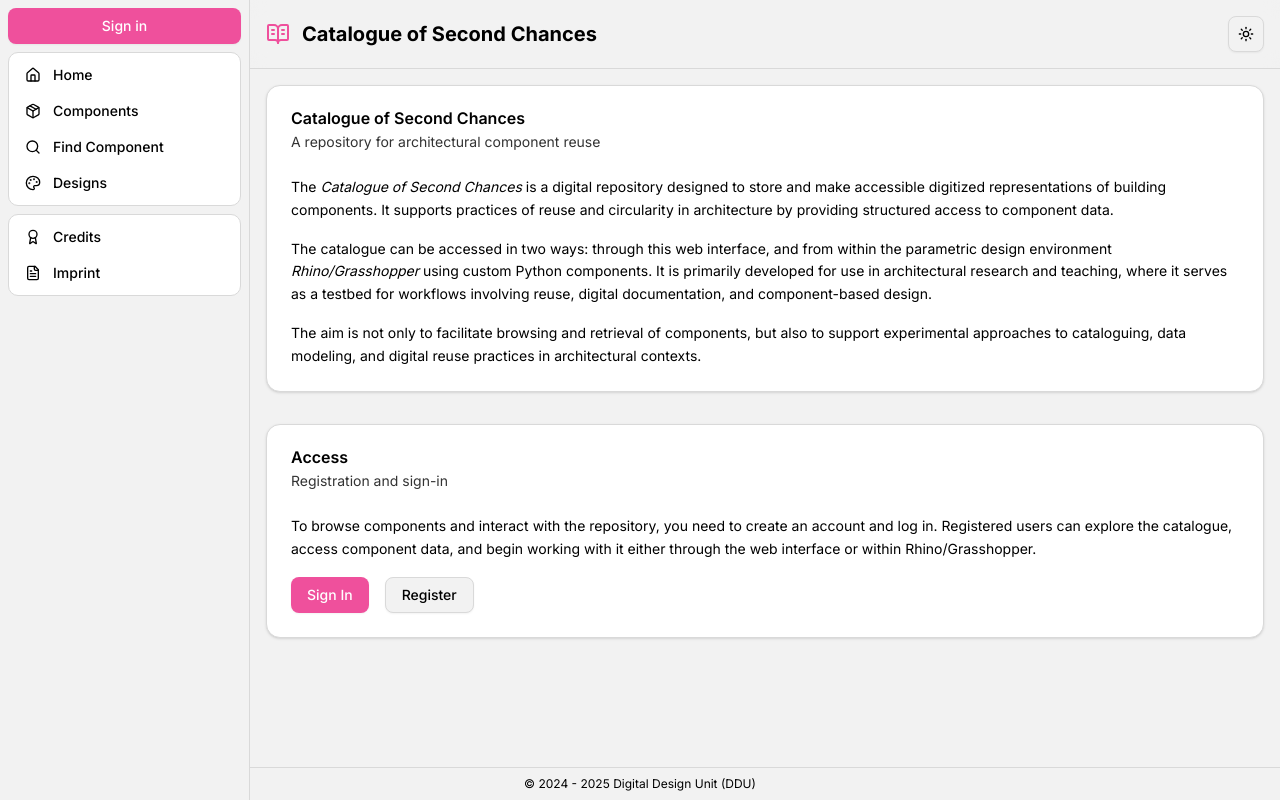
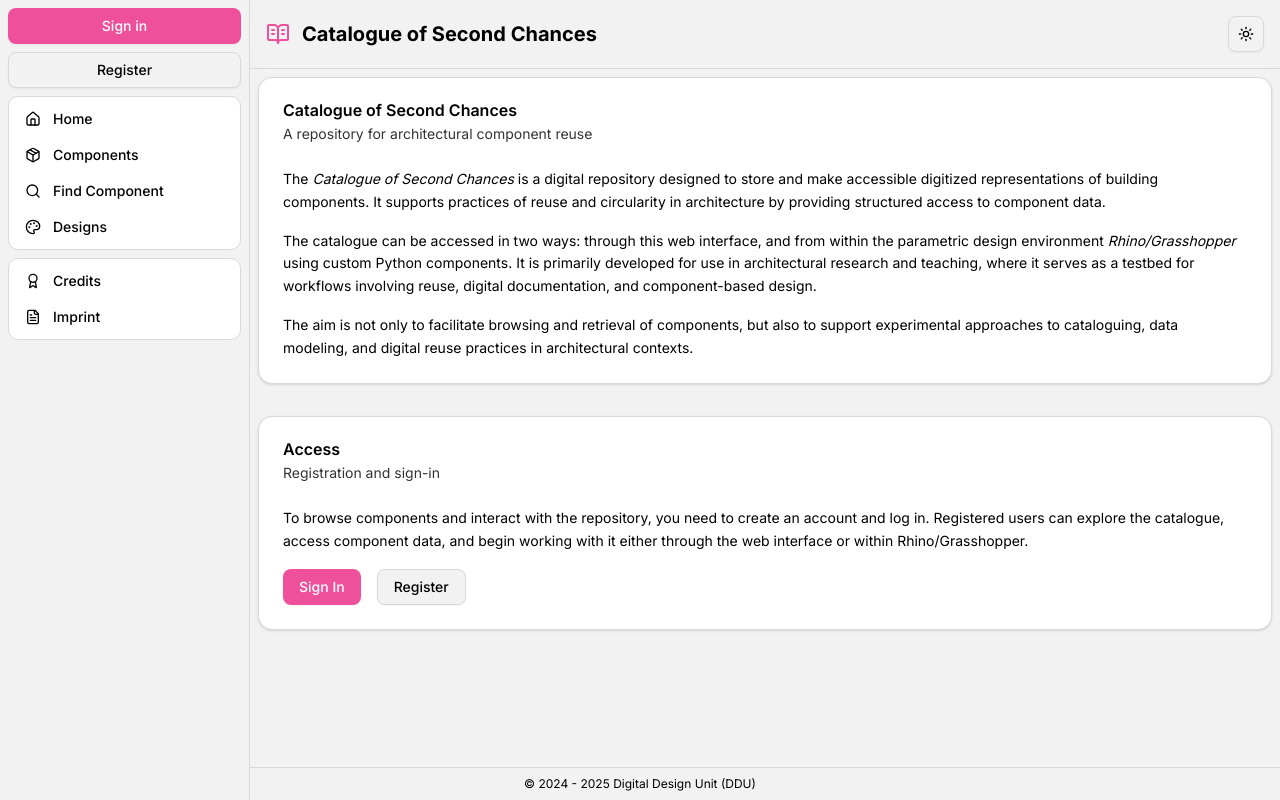
Before and after one commit to digitaldesignunit/csc, a Next.js app in the folder src/frontend/: page / in a window 1280 px wide. Built offline with nearby package versions, Linux system fonts and the light colour scheme; no server answers.

Commit message:
adapt sing in and register pages

```diff
--- a/src/frontend/app/auth/register/page.tsx
+++ b/src/frontend/app/auth/register/page.tsx
@@ -38,7 +38,7 @@ export default function RegisterPage() {
   }
 
   return (
-    <div className="flex justify-center items-center min-h-screen">
+    <div className="flex justify-center items-start sm:items-center min-h-screen pt-8 sm:pt-0">
       <form
         onSubmit={handleSubmit}
         className="space-y-4 w-full max-w-md p-6 border rounded-lg shadow"
--- a/src/frontend/app/auth/signin/SignInForm.tsx
+++ b/src/frontend/app/auth/signin/SignInForm.tsx
@@ -48,7 +48,7 @@ export default function SignInForm({ callbackUrl }: { callbackUrl: string }) {
   }
 
   return (
-    <div className="flex min-h-screen items-center justify-center bg-background p-4">
+    <div className="flex min-h-screen items-start sm:items-center justify-center bg-background p-4 pt-8 sm:pt-4">
       <Card className="w-full max-w-md">
         <CardHeader>
           <CardTitle>Sign In</CardTitle>
--- a/src/frontend/app/credits/page.tsx
+++ b/src/frontend/app/credits/page.tsx
@@ -2,7 +2,7 @@ import { Card, CardContent, CardDescription, CardHeader, CardTitle } from '@/com
 
 export default function CreditsPage() {
   return (
-    <div className='grid gap-[32px] m-4'>
+    <div className='grid gap-[32px] m-2'>
       <Card>
         <CardHeader>
           <CardTitle>Credits</CardTitle>
--- a/src/frontend/app/designs/page.tsx
+++ b/src/frontend/app/designs/page.tsx
@@ -2,7 +2,7 @@ import { Card, CardDescription, CardHeader, CardTitle } from '@/components/ui/ca
 
 export default function DesignsPage() {
   return (
-    <div className='grid gap-[32px] m-4'>
+    <div className='grid gap-[32px] m-2'>
       <Card>
         <CardHeader>
           <CardTitle>Designs</CardTitle>
--- a/src/frontend/app/findcomponent/page.tsx
+++ b/src/frontend/app/findcomponent/page.tsx
@@ -11,7 +11,7 @@ export default async function FindComponent({ searchParams }: FindComponentProps
     typeof params.reference_id === 'string' ? params.reference_id : undefined
 
   return (
-    <div className='grid gap-[32px] m-4'>
+    <div className='grid gap-[32px] m-2'>
       <Card>
         <CardHeader>
           <CardTitle>Find Component</CardTitle>
--- a/src/frontend/app/imprint/page.tsx
+++ b/src/frontend/app/imprint/page.tsx
@@ -2,7 +2,7 @@ import { Card, CardContent, CardDescription, CardHeader, CardTitle } from '@/com
 
 export default function ImprintPage() {
   return (
-    <div className='grid gap-[32px] m-4'>
+    <div className='grid gap-[32px] m-2'>
       <Card>
         <CardHeader>
           <CardTitle>Imprint</CardTitle>
--- a/src/frontend/app/page.tsx
+++ b/src/frontend/app/page.tsx
@@ -9,7 +9,7 @@ export default function Home() {
   const { data: session, status } = useSession()
 
   return (
-    <div className='grid gap-[32px] m-4'>
+    <div className='grid gap-[32px] m-2'>
       <Card>
         <CardHeader>
           <CardTitle>Catalogue of Second Chances</CardTitle>
--- a/src/frontend/components/auth/UserItem.tsx
+++ b/src/frontend/components/auth/UserItem.tsx
@@ -32,6 +32,7 @@ export default function UserItem() {
 
   if (!session?.user) {
     return (
+      <div className="space-y-2">
         <Button
           onClick={() => signIn()}
           className="w-full"
@@ -39,6 +40,14 @@ export default function UserItem() {
         >
           Sign in
         </Button>
+        <Button
+          onClick={() => window.location.href = '/auth/register'}
+          className="w-full"
+          variant="outline"
+        >
+          Register
+        </Button>
+      </div>
     )
   }
 
```
Also changed, not shown: src/frontend/package.json (+10 -6 lines), 1 other file (tests, documents, lock files or other folders). Lines whose indentation alone changed are shown as unchanged.
